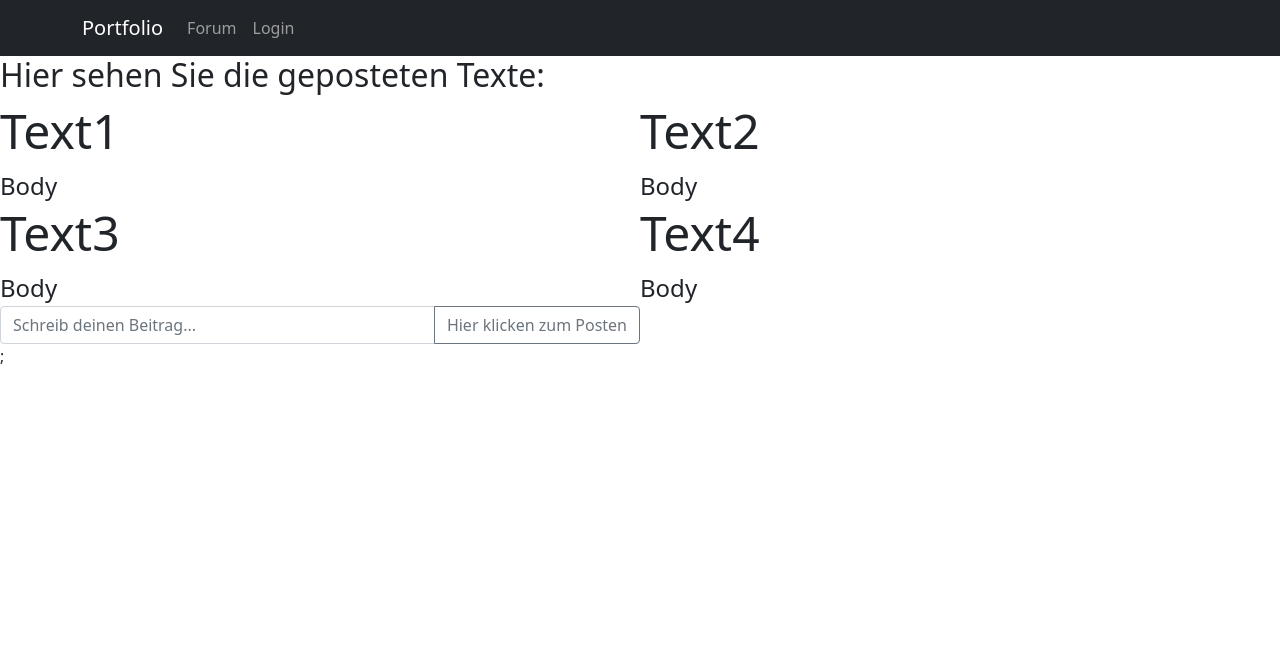
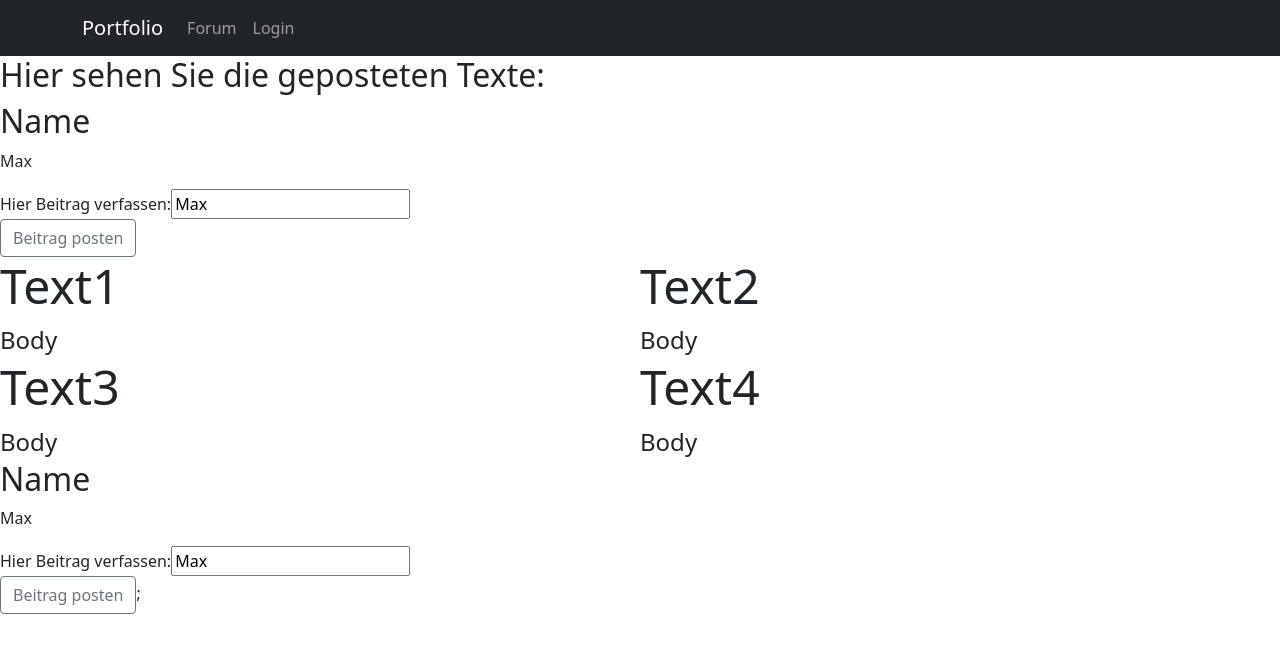
Before and after one commit to hannaheleen/5373022, a React (Create React App) app: page / in a window 1280 px wide. Shown: the top 652 px of the page. Built offline with nearby package versions, Linux system fonts and the light colour scheme.

Commit message:
neues Forum - Texteingabe

```diff
--- /dev/null
+++ b/src/components/beitrag-form/BeitragForm.jsx
@@ -0,0 +1,37 @@
+import React, { useState } from "react";
+import { InputGroup, Button, FormControl } from "react-bootstrap";
+
+const BeitragForm = ({ addBeitrag }) => {
+  const [beitrag, setBeitrag] = useState("Max");
+  // const [birthday, setBirthday] = useState("2022-12-22");
+  return (
+    <>
+      <div>
+        <label>Hier Beitrag verfassen: </label>
+        <input
+          type="text"
+          name="beitrag"
+          value={beitrag}
+          onChange={(e) => setBeitrag(e.target.value)}
+        ></input>
+      </div>
+      {/* <div>
+        <label>Geburtstag</label>
+        <input
+          type="date"
+          name="birthday"
+          value={birthday}
+          onChange={(e) => setBirthday(e.target.value)}
+        ></input>
+      </div> */}
+      <Button
+        variant="outline-secondary"
+        onClick={() => addBeitrag({ name: beitrag })}
+      >
+        Beitrag posten
+      </Button>
+    </>
+  );
+};
+
+export default BeitragForm;
--- /dev/null
+++ b/src/components/beitrag-list/BeitragList.css
@@ -0,0 +1,4 @@
+.grid-cols-2 {
+  display: grid;
+  grid-template-columns: repeat(2, 1fr);
+}
--- /dev/null
+++ b/src/components/beitrag-list/BeitragList.jsx
@@ -0,0 +1,12 @@
+import React from "react";
+import "./BeitragList.css";
+import BeitragEntry from ".//beitrag-entry/BeitragEntry";
+const BeitragList = ({ name }) => {
+  return (
+    <div className="grid-cols-2">
+      <BeitragEntry headline="Name" body={name} />
+    </div>
+  );
+};
+
+export default BeitragList;
--- /dev/null
+++ b/src/components/beitrag-list/beitrag-entry/BeitragEntry.jsx
@@ -0,0 +1,12 @@
+import React from "react";
+
+const BeitragEntry = ({ headline, body }) => {
+  return (
+    <div>
+      <h2>{headline}</h2>
+      <p>{body}</p>
+    </div>
+  );
+};
+
+export default BeitragEntry;
--- a/src/components/forum_section_one/Forum_section_one.js
+++ b/src/components/forum_section_one/Forum_section_one.js
@@ -1,12 +1,20 @@
-import React from "react";
+// import React from "react";
+import React, { useState } from "react";
 import "./forum_section_one.css";
 import CtaCard from "./CTA-Card/CTACard";
+import BeitragList from "../beitrag-list/BeitragList";
+import BeitragForm from "../beitrag-form/BeitragForm";
+
 // import firstnameRef from "../pages/Login";
 
 export default function Forum_section_one() {
+  const [entry, setEntry] = useState({ name: "Max" });
   return (
     <>
       <h2>Hier sehen Sie die geposteten Texte:</h2>
+
+      <BeitragList name={entry.name} />
+      <BeitragForm addBeitrag={setEntry} />
       <div className="cube">
         {/* React transforms parameters into props object;
              let props = {
@@ -23,3 +31,14 @@ export default function Forum_section_one() {
     </>
   );
 }
+
+// function Forum_two() {
+//   const [entry, setEntry] = useState({ name: "Max" });
+//   return (
+//     <>
+//       <BeitragList name={entry.name} />
+//       <BeitragForm addBeitrag={setEntry} />
+//     </>
+//   );
+// }
+// export default Forum_two;
--- a/src/components/forum_section_two/Forum_section_two.js
+++ b/src/components/forum_section_two/Forum_section_two.js
@@ -1,22 +1,40 @@
-import React, { Component } from "react";
+import React, { useState } from "react";
 import "./forum_section_two.css";
-import { InputGroup, Button, FormControl } from "react-bootstrap";
+// import { InputGroup, Button, FormControl } from "react-bootstrap";
+import BeitragList from "../beitrag-list/BeitragList";
+import BeitragForm from "../beitrag-form/BeitragForm";
 
-export default class Forum_section_two extends Component {
-  render() {
-    return (
-      <div className="footer">
-        {/* <h4>hier kommt das Texteingabefeld hin</h4> */}
-        <>
-          <InputGroup>
-            <FormControl
-              placeholder="Schreib deinen Beitrag..."
-              aria-label="Recipient's username with two button addons"
-            />
-            <Button variant="outline-secondary">Hier klicken zum Posten</Button>
-          </InputGroup>
-        </>
-      </div>
-    );
-  }
+// export default class Forum_section_two extends Component {
+//   render() {
+//     const [entry, setEntry] = useState({ name: "Max", birthday: "15.12.1998" });
+//     return (
+//       <div className="footer">
+//         {/* <h4>hier kommt das Texteingabefeld hin</h4> */}
+//         {/* <>
+//           <InputGroup>
+//             <FormControl
+//               placeholder="Schreib deinen Beitrag..."
+//               aria-label="Recipient's username with two button addons"
+//             />
+//             <Button variant="outline-secondary">Hier klicken zum Posten</Button>
+//           </InputGroup>
+//         </> */}
+//         <>
+//           <BeitragList name={entry.name} birthday={entry.birthday} />
+//           <BeitragForm addBirthday={setEntry} />
+//         </>
+//       </div>
+//     );
+//   }
+// }
+
+function Forum_two() {
+  const [entry, setEntry] = useState({ name: "Max" });
+  return (
+    <>
+      <BeitragList name={entry.name} />
+      <BeitragForm addBeitrag={setEntry} />
+    </>
+  );
 }
+export default Forum_two;
--- a/src/pages/Forum.js
+++ b/src/pages/Forum.js
@@ -1,12 +1,13 @@
 import React from "react";
 import Forum_section_one from "../components/forum_section_one/Forum_section_one";
-import Forum_section_two from "../components/forum_section_two/Forum_section_two";
+// import Forum_section_two from "../components/forum_section_two/Forum_section_two";
+import Forum_two from "../components/forum_section_two/Forum_section_two";
 
 export default function Forum() {
   return (
     <>
       <Forum_section_one />
-      <Forum_section_two />;
+      <Forum_two />;
     </>
   );
 }
```
Also changed, not shown: src/components/beitrag-form/BeitragForm.css (added), src/components/beitrag-list/beitrag-entry/BeitragEntry.css (added).
